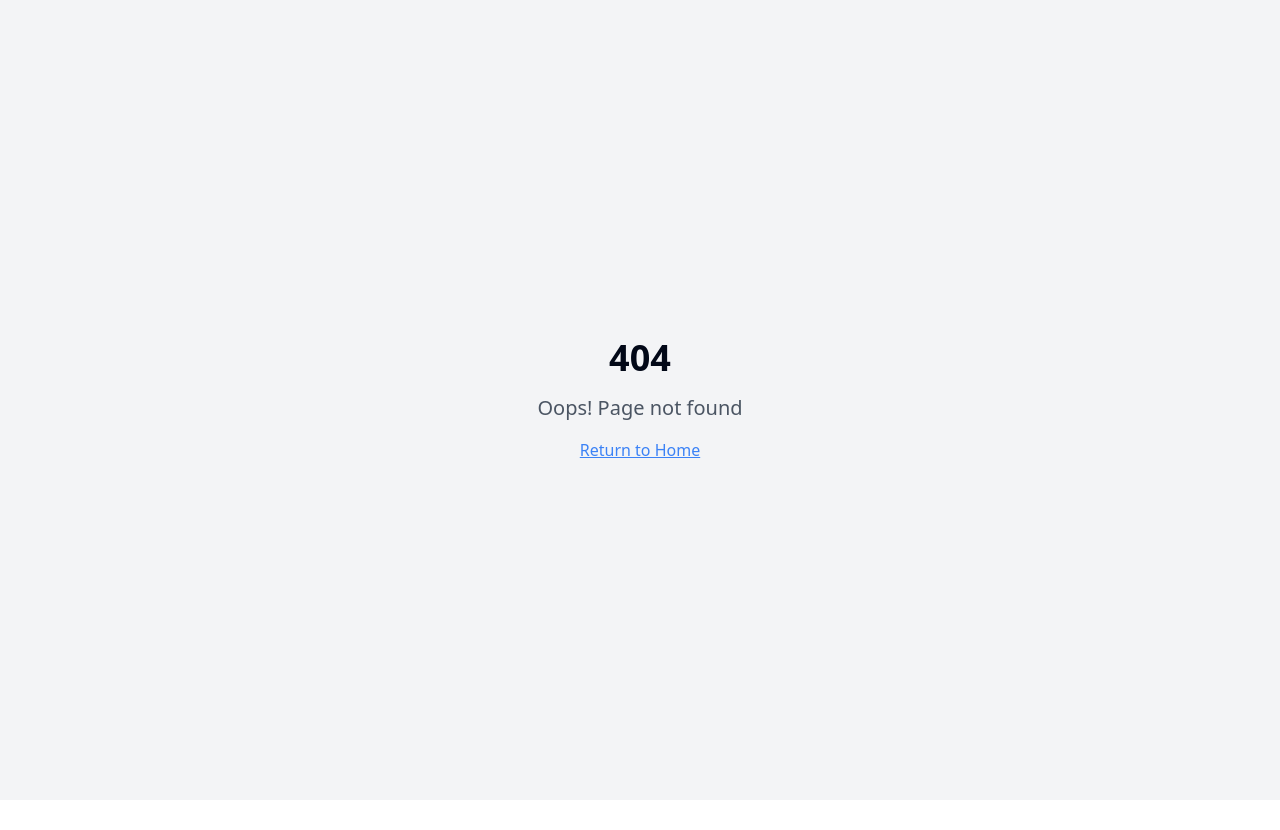
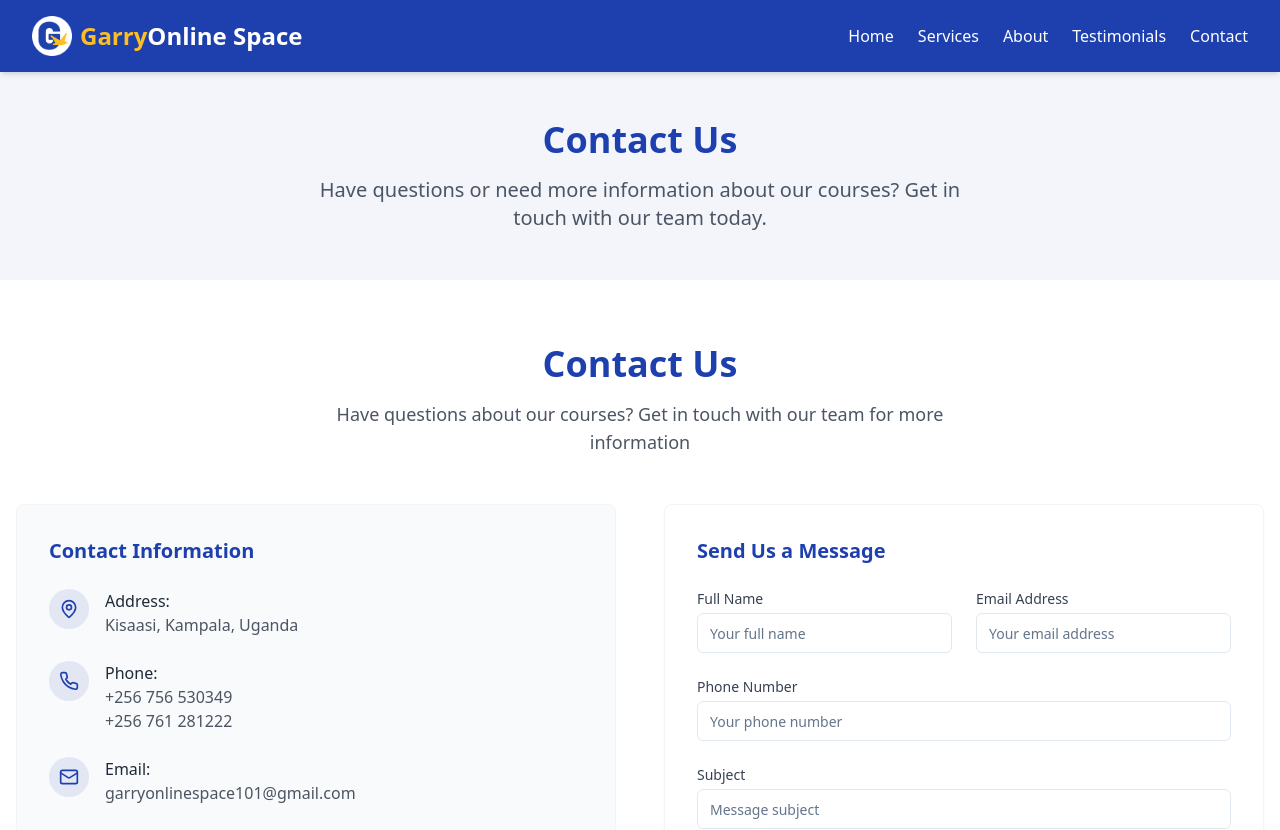
Before and after one commit to garryonlinespace/garry-online-space, a React (Vite) app: page /contact in a window 1280 px wide. Before the commit this address had no page. Shown: the top 830 px of the page. Before the commit the page ends 800 px from the top, so only its background shows below. Built offline with nearby package versions, Linux system fonts and the light colour scheme.

Commit message:
Refactor: Move contact info to contact page
Move the contact information from the homepage to the contact page.

```diff
--- a/src/App.tsx
+++ b/src/App.tsx
@@ -6,6 +6,7 @@ import { QueryClient, QueryClientProvider } from "@tanstack/react-query";
 import { BrowserRouter, Routes, Route } from "react-router-dom";
 import Index from "./pages/Index";
 import NotFound from "./pages/NotFound";
+import Contact from "./pages/Contact";
 
 // Service Pages
 import ForexTrading from "./pages/services/ForexTrading";
@@ -29,6 +30,7 @@ const App = () => (
           <Route path="/crypto-trading" element={<CryptoTrading />} />
           <Route path="/betting-skills" element={<BettingSkills />} />
           <Route path="/affiliate-marketing" element={<AffiliateMarketing />} />
+          <Route path="/contact" element={<Contact />} />
           <Route path="*" element={<NotFound />} />
         </Routes>
       </BrowserRouter>
--- /dev/null
+++ b/src/pages/Contact.tsx
@@ -0,0 +1,26 @@
+
+import Navbar from "@/components/Navbar";
+import ContactInfo from "@/components/ContactInfo";
+import Footer from "@/components/Footer";
+
+const Contact = () => {
+  return (
+    <div className="min-h-screen flex flex-col">
+      <Navbar />
+      <main>
+        <div className="py-12 bg-primary/5">
+          <div className="container mx-auto px-4 text-center">
+            <h1 className="text-4xl font-bold text-primary mb-4">Contact Us</h1>
+            <p className="text-xl text-gray-600 max-w-2xl mx-auto">
+              Have questions or need more information about our courses? Get in touch with our team today.
+            </p>
+          </div>
+        </div>
+        <ContactInfo />
+      </main>
+      <Footer />
+    </div>
+  );
+};
+
+export default Contact;
--- a/src/pages/Index.tsx
+++ b/src/pages/Index.tsx
@@ -5,7 +5,6 @@ import Services from "@/components/Services";
 import AboutFounder from "@/components/AboutFounder";
 import Testimonials from "@/components/Testimonials";
 import CTASection from "@/components/CTASection";
-import ContactInfo from "@/components/ContactInfo";
 import Footer from "@/components/Footer";
 
 const Index = () => {
@@ -18,7 +17,6 @@ const Index = () => {
         <AboutFounder />
         <Testimonials />
         <CTASection />
-        <ContactInfo />
       </main>
       <Footer />
     </div>
```
